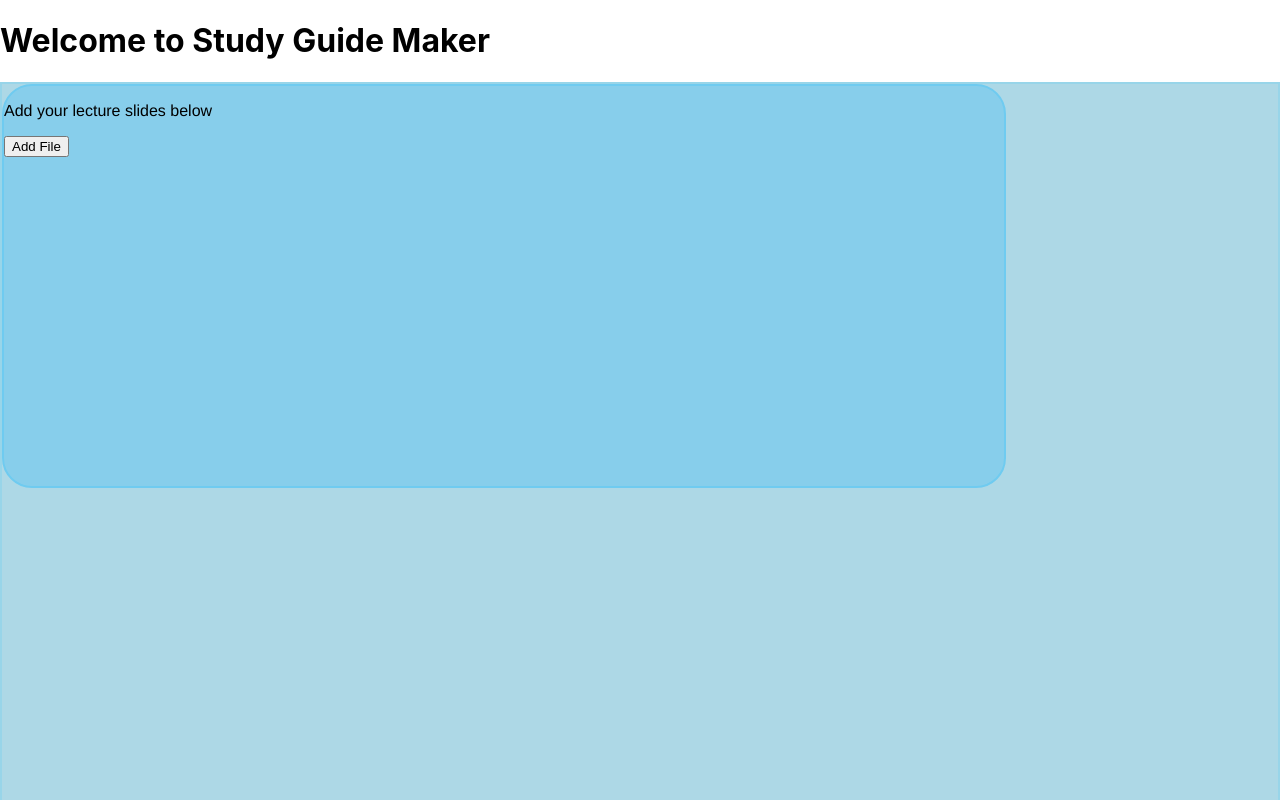
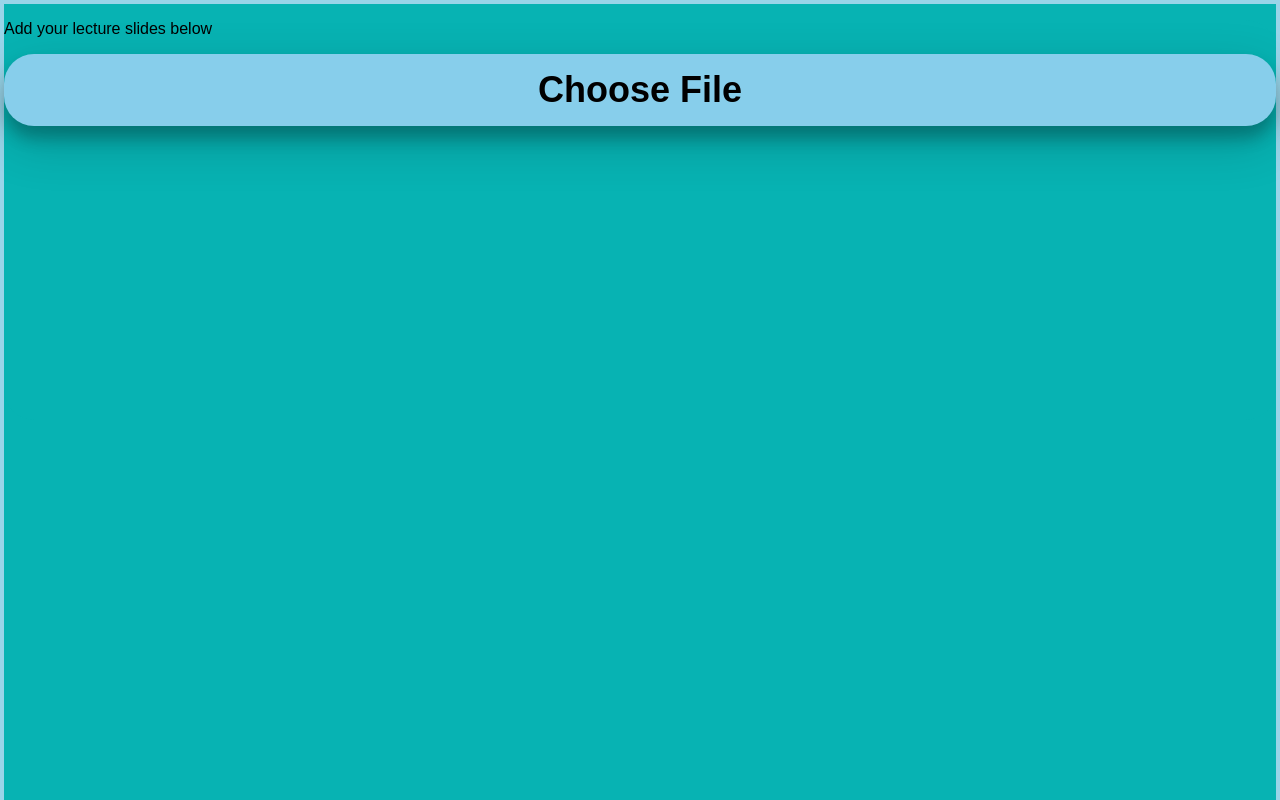
Before and after one commit to daviddempsey/EZStudy, a React (Create React App) app: page / in a window 1280 px wide. Shown: the top 800 px of the page. Built offline with nearby package versions, Linux system fonts and the light colour scheme.

Commit message:
updated app files

```diff
--- a/src/App.css
+++ b/src/App.css
@@ -1,14 +1,50 @@
-.addbutton {
-  background-color: lightblue;
+.parent {
+  background-color: rgb(7, 179, 179);
+  border: 2px solid rgb(152, 213, 233);
+  min-height: 500vh;
+}
+
+.button {
+  background-color: skyblue;
+  border: none;
+  border-radius: 30px;
+  color: rgb(0, 0, 0);
+  padding: 15px 32px;
+  text-align: center;
+  text-decoration: none;
+  display: inline-block;
+  cursor: pointer;
+  font-family: Arial, Helvetica, sans-serif;
+  font-weight: bold;
+  font-size: 36px;
+  width: 100%;
+  box-shadow: 0 12px 16px 0 rgba(0, 0, 0, 0.24),
+    0 17px 50px 0 rgba(0, 0, 0, 0.19);
+  -webkit-transition-duration: 0.4s;
+  transition-duration: 0.4s;
+}
+.button:hover {
+  background-color: white;
+  border: 5px solid skyblue;
+  border-radius: 30px;
+  color: black;
+}
+.button:active {
+  box-shadow: 0 5px #666;
+  transform: translateY(4px);
+}
+
+.app {
+  background-color: rgb(7, 179, 179);
   border: 2px solid rgb(152, 213, 233);
   min-height: 500vh;
 }
 .addfile {
-  font-family: Helvetica, sans-serif;
+  font-family: Arial, Helvetica, sans-serif;
   color: black;
   min-height: 400px;
-  width: 1000px;
-  border: 2px solid rgb(111, 203, 240);
-  background: skyblue;
+  min-width: 40%;
+  background: rgb(7, 179, 179);
   border-radius: 30px;
+  align-items: center;
 }
--- a/src/App.js
+++ b/src/App.js
@@ -4,13 +4,12 @@ import AddFile from "./addFilesButton";
 
 function App() {
   return (
-    <div id="parent">
-      <h1>Welcome to Study Guide Maker</h1>
-      <div className="sidebar"></div>
-      <div className="addbutton">
+    <div className="parent">
+      <div className="app">
         <AddFile />
       </div>
     </div>
   );
 }
+
 export default App;
--- a/src/addFilesButton.js
+++ b/src/addFilesButton.js
@@ -8,7 +8,9 @@ function AddFile() {
   return (
     <div className="addfile">
       <p>Add your lecture slides below</p>
-      <button onClick={addfileButton}>Add File</button>
+      <button className="button" onClick={addfileButton}>
+        Choose File
+      </button>
     </div>
   );
 }
```
